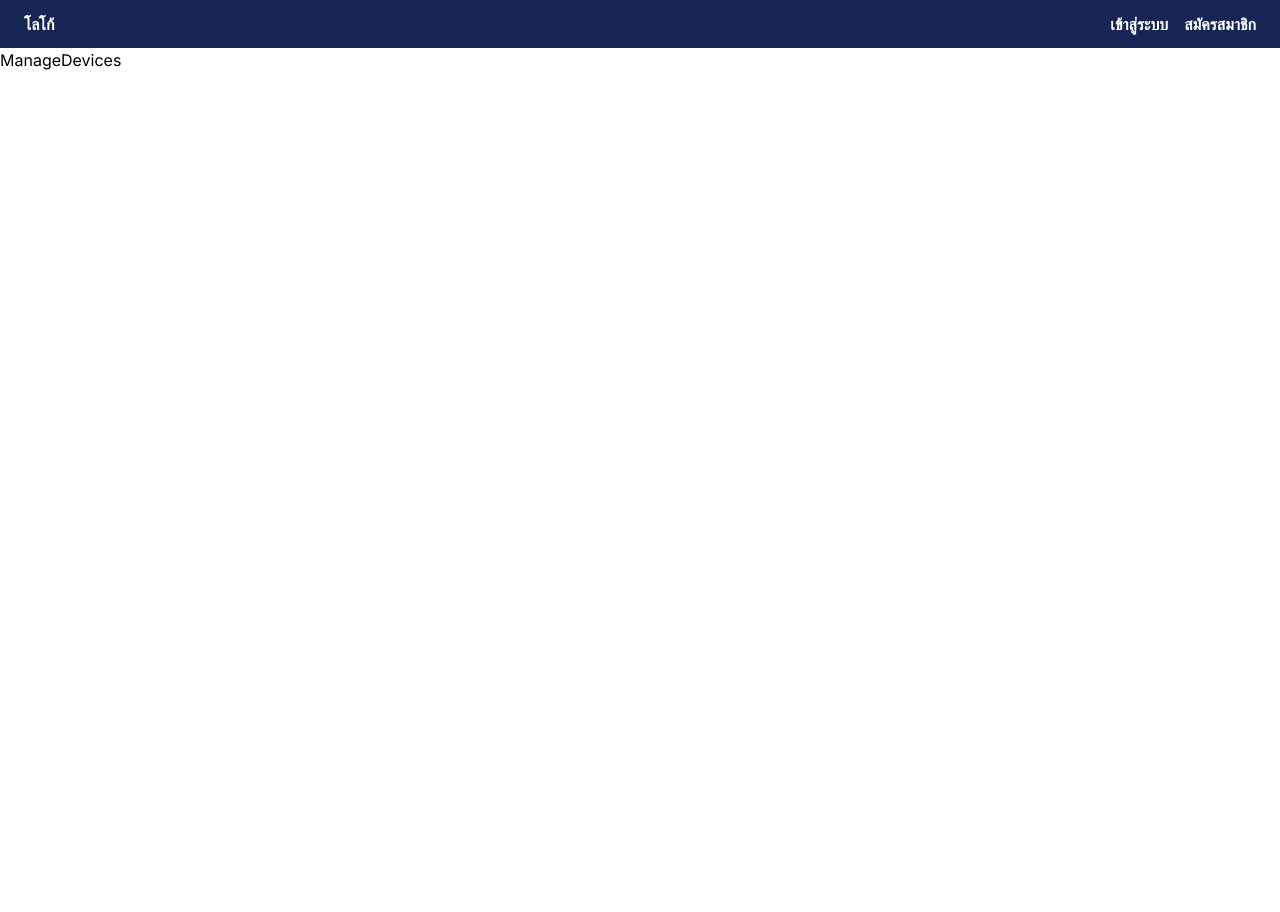
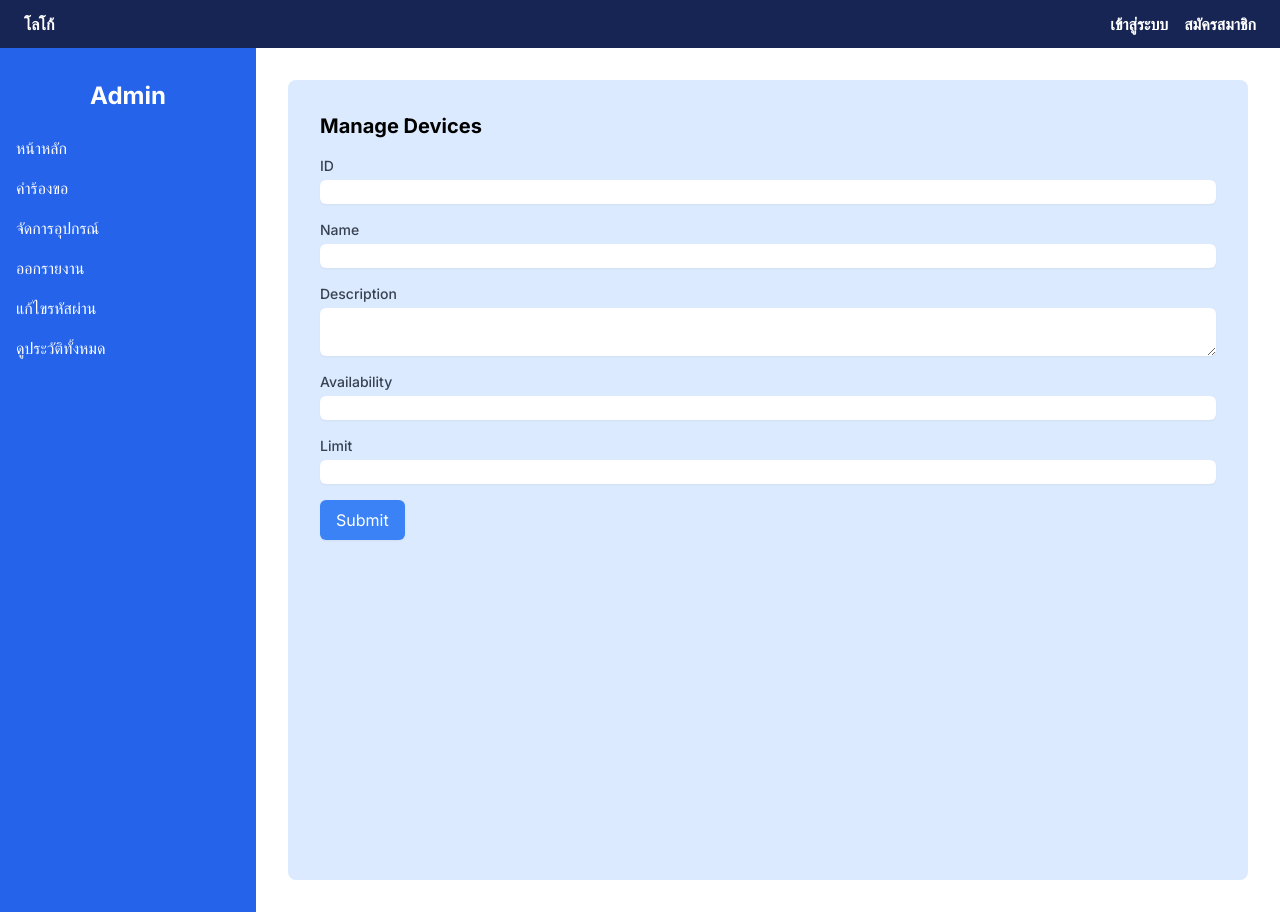
Before and after one commit to NCS09/Front-End, a Next.js app: page /admin/Managedevices in a window 1280 px wide. Before the commit the page ends 800 px from the top, so only its background shows below. Built offline with nearby package versions, Linux system fonts and the light colour scheme.

Commit message:
edit login and dashboard

```diff
--- /dev/null
+++ b/app/admin/Managedevices/layout.tsx
@@ -0,0 +1,16 @@
+import Link from "next/link"
+import Sidebar from "../../components/auth/sidebar"
+export default function DashboardLayout({
+    children,
+  }: {
+    children: React.ReactNode
+  }) {
+    return (
+        <section className="flex min-h-screen">
+            <Sidebar/>
+            <main className="w-4/5 p-8">
+                {children}
+            </main>
+        </section>
+    )
+  }
--- a/app/admin/Managedevices/page.tsx
+++ b/app/admin/Managedevices/page.tsx
@@ -1,7 +1,97 @@
-export default function Devicespage(){
-    return(
-        <div>
-            ManageDevices
+'use client'
+
+import React, { FormEvent, useState } from "react";
+
+export default function DevicesPage() {
+    const [id, setId] = useState<string>('');
+    const [name, setName] = useState<string>('');
+    const [description, setDescription] = useState<string>('');
+    const [availability, setAvailability] = useState<string>('');
+    const [limit, setLimit] = useState<string>('');
+
+    const handleSubmit = async (e: FormEvent) => {
+        e.preventDefault();
+        const formData = { id, name, description, availability, limit };
+
+        try {
+            const response = await fetch("http://localhost:8000/devices", {
+                method: 'POST',
+                headers: {
+                    "Content-Type": "application/json"
+                },
+                body: JSON.stringify(formData),
+                credentials: "include",
+            });
+
+            const result = await response.json();
+            console.log(result);
+        } catch (error) {
+            console.log('Error fetching data:', error);
+        }
+    };
+
+    return (
+        <div className="flex h-screen w-full">
+            <main className="w-full p-8 bg-blue-100 rounded-lg">
+                <h1 className="text-xl font-bold mb-4">Manage Devices</h1>
+                <form onSubmit={handleSubmit} className="space-y-4">
+                    <div>
+                        <label htmlFor="id" className="block text-sm font-medium text-gray-700">ID</label>
+                        <input
+                            type="text"
+                            id="id"
+                            value={id}
+                            onChange={(e) => setId(e.target.value)}
+                            className="mt-1 block w-full border-gray-300 rounded-md shadow-sm"
+                        />
+                    </div>
+                    <div>
+                        <label htmlFor="name" className="block text-sm font-medium text-gray-700">Name</label>
+                        <input
+                            type="text"
+                            id="name"
+                            value={name}
+                            onChange={(e) => setName(e.target.value)}
+                            className="mt-1 block w-full border-gray-300 rounded-md shadow-sm"
+                        />
+                    </div>
+                    <div>
+                        <label htmlFor="description" className="block text-sm font-medium text-gray-700">Description</label>
+                        <textarea
+                            id="description"
+                            value={description}
+                            onChange={(e) => setDescription(e.target.value)}
+                            className="mt-1 block w-full border-gray-300 rounded-md shadow-sm"
+                        />
+                    </div>
+                    <div>
+                        <label htmlFor="availability" className="block text-sm font-medium text-gray-700">Availability</label>
+                        <input
+                            type="text"
+                            id="availability"
+                            value={availability}
+                            onChange={(e) => setAvailability(e.target.value)}
+                            className="mt-1 block w-full border-gray-300 rounded-md shadow-sm"
+                        />
+                    </div>
+                    <div>
+                        <label htmlFor="limit" className="block text-sm font-medium text-gray-700">Limit</label>
+                        <input
+                            type="text"
+                            id="limit"
+                            value={limit}
+                            onChange={(e) => setLimit(e.target.value)}
+                            className="mt-1 block w-full border-gray-300 rounded-md shadow-sm"
+                        />
+                    </div>
+                    <button
+                        type="submit"
+                        className="px-4 py-2 bg-blue-500 text-white rounded-md shadow-sm hover:bg-blue-600"
+                    >
+                        Submit
+                    </button>
+                </form>
+            </main>
         </div>
-    )
+    );
 }
--- a/app/components/auth/login.tsx
+++ b/app/components/auth/login.tsx
@@ -26,9 +26,20 @@ export default function Login() {
 
             const result = await response.json();
             setMessage(result.message);
-            //router.push("/Dashboard");
+
+            if (result.type === 'ok') {
+                if (result.isAdmin == true) {
+                    router.push("/admin/Dashboard");
+                } else {
+                    router.push("/user/Productss");
+                }
+            } else {
+                setMessage('Invalid email or password');
+            }
+
         } catch (error) {
             console.error('Error fetching data:', error);
+            setMessage('Error logging in');
         }
     };
 
@@ -46,13 +57,13 @@ export default function Login() {
                         <label className="block mb-2 text-sm text-gray-700">
                             อีเมล
                         </label>
-                        <input type="email" name="email" className="w-full px-3 bg-gray-200 rounded" onChange={(e) => setEmail(e.target.value)}/>
+                        <input type="email" name="email" className="w-full px-3 bg-gray-200 rounded" onChange={(e) => setEmail(e.target.value)} />
                     </div>
                     <div>
                         <label className="block mb-2 mt-2 text-sm text-gray-700">
                             รหัสผ่าน
                         </label>
-                        <input type="password" name="password" className="w-full px-3 bg-gray-200 rounded" onChange={(e) => setPassword(e.target.value)}/>
+                        <input type="password" name="password" className="w-full px-3 bg-gray-200 rounded" onChange={(e) => setPassword(e.target.value)} />
                     </div>
                     <div className="mt-4">
                         <button type="submit" className="w-full py-2 px-3 bg-blue-950 rounded hover:bg-blue-500 hover:text-white">
@@ -60,6 +71,7 @@ export default function Login() {
                         </button>
                     </div>
                 </form>
+                {message && <p className="text-red-500 text-center mt-4">{message}</p>}
             </div>
         </div>
     );
--- a/app/components/auth/register.tsx
+++ b/app/components/auth/register.tsx
@@ -9,12 +9,13 @@ export default function Register() {
     const [email, setEmail] = useState<string>('');
     const [password, setPassword] = useState<string>('');
     const [message, setMessage] = useState<string>('');
+    const [error, setError] = useState<string>('');
 
     const router = useRouter();
 
     const handleSubmit = async (e:FormEvent) => {
         e.preventDefault();
-        const formData = { firstname, lastname, email, password };
+        const formData = { email, password , firstname, lastname};
 
         try {
             const response = await fetch("http://localhost:8000/register", {
@@ -25,12 +26,17 @@ export default function Register() {
                 body: JSON.stringify(formData),
                 credentials: "include",
             });
+            const result = await response.json();
+            if (response.ok){
+                setMessage(result.message);
+                router.push("/Success");
+            } else {
+                setMessage(result.message);
+            }
 
-            const result = await response.json();
-            setMessage(result.message);
-            router.push("/Success");
         } catch (error) {
             console.error('Error fetching data:', error);
+            setError('An error occurred. Please try again later.');
         }
     };
 
--- a/app/components/auth/sidebar.tsx
+++ b/app/components/auth/sidebar.tsx
@@ -4,61 +4,32 @@
 import Link from 'next/link';
 import { useEffect, useState } from 'react';
 import { useRouter } from 'next/navigation';
-import jwt_decode, { JwtPayload } from 'jwt-decode';
 
-interface DecodedToken extends JwtPayload {
-    role: string;
+export default function Sidebarpage() {
+    return (
+
+        <aside className="w-1/5 bg-blue-600 text-white p-4">
+            <div className="py-4 text-center text-2xl font-bold">Admin</div>
+            <ul>
+                <li className="py-2">
+                    <Link href="/admin/Dashboard" className="block hover:text-blue-500 transition-colors duration-200">หน้าหลัก</Link>
+                </li>
+                <li className="py-2">
+                    <Link href="#" className="block hover:text-blue-500 transition-colors duration-200">คำร้องขอ</Link>
+                </li>
+                <li className="py-2">
+                    <Link href="/admin/Managedevices" className="block hover:text-blue-500 transition-colors duration-200">จัดการอุปกรณ์</Link>
+                </li>
+                <li className="py-2">
+                    <Link href="#" className="block hover:text-blue-500 transition-colors duration-200">ออกรายงาน</Link>
+                </li>
+                <li className="py-2">
+                    <Link href="#" className="block hover:text-blue-500 transition-colors duration-200">แก้ไขรหัสผ่าน</Link>
+                </li>
+                <li className="py-2">
+                    <Link href="#" className="block hover:text-blue-500 transition-colors duration-200">ดูประวัติทั้งหมด</Link>
+                </li>
+            </ul>
+        </aside>
+    )
 }
-
-const Sidebar = () => {
-    const [role, setRole] = useState<string | null>(null);
-    const router = useRouter();
-
-    useEffect(() => {
-        const token = localStorage.getItem('token');
-        if (token) {
-            try {
-                //const decoded: DecodedToken = jwt_decode<DecodedToken>(token);
-                //setRole(decoded.role);
-            } catch (error) {
-                console.error('Invalid token', error);
-                localStorage.removeItem('token');
-                router.push('/login');
-            }
-        } else {
-            router.push('/login');
-        }
-    }, [router]);
-
-    return (
-        <div className="flex flex-col w-64 h-screen bg-gray-800 text-white">
-            <div className="flex items-center justify-center h-16 bg-gray-900">
-                <h1 className="text-2xl font-bold">Dashboard</h1>
-            </div>
-            <ul className="flex flex-col mt-4">
-                {role === 'admin' && (
-                    <>
-                        <li className="px-4 py-2 hover:bg-gray-700">
-                            <Link href="/admin/devices">Manage Devices</Link>
-                        </li>
-                        <li className="px-4 py-2 hover:bg-gray-700">
-                            <Link href="/admin/users">Manage Users</Link>
-                        </li>
-                    </>
-                )}
-                {role === 'user' && (
-                    <>
-                        <li className="px-4 py-2 hover:bg-gray-700">
-                            <Link href="/user/devices">View Devices</Link>
-                        </li>
-                        <li className="px-4 py-2 hover:bg-gray-700">
-                            <Link href="/user/profile">Profile</Link>
-                        </li>
-                    </>
-                )}
-            </ul>
-        </div>
-    );
-};
-
-export default Sidebar;
--- a/app/user/Productss/page.tsx
+++ b/app/user/Productss/page.tsx
@@ -0,0 +1,7 @@
+export default function pro(){
+    return(
+        <div>
+            Producrt
+        </div>
+    )
+}
```
Also changed, not shown: app/Dashboard/layout.tsx (deleted, +0 -38 lines), app/admin/Dashboard/layout.tsx (added, +16 -0 lines), app/admin/Dashboard/page.tsx (renamed from app/Dashboard/page.tsx, +20 -26 lines).
